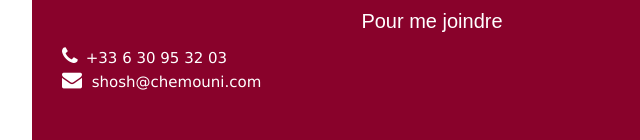
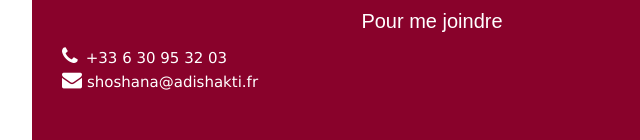
Before and after one commit to shosh-adishakti/shosh, a plain HTML site: page index.html in a window 1280 px wide. Shown: the part 6468-6608 px from the top of the page, 208-848 px from the left. Drawn offline with nearby package versions, Linux system fonts and the light colour scheme.

Commit message:
Add files via upload

```diff
--- a/index.html
+++ b/index.html
@@ -286,7 +286,7 @@
 							<div class="contact-list">
 								<h4>Pour me joindre</h4>
 								<p><i class="fa fa-phone" style="margin-right: 8px;font-size: 20px;"></i>+33 6 30 95 32 03</p>
-								<p><i class="fa fa-envelope " style=" margin-right: 5px;font-size: 20px;"></i> shosh@chemouni.com</p>
+								<p><i class="fa fa-envelope " style=" margin-right: 5px;font-size: 20px;"></i>shoshana@adishakti.fr</p>
 
 							</div>
 						</div>
```
